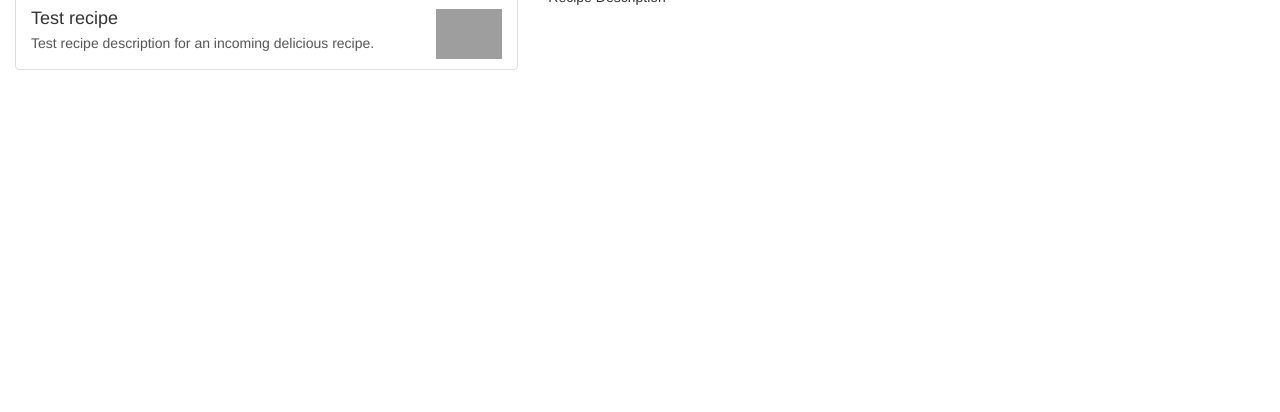
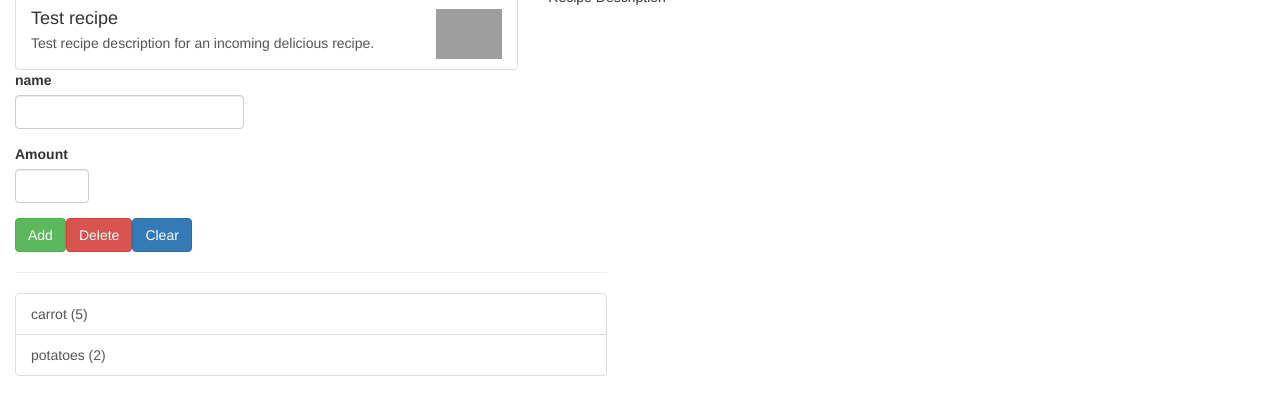
Before and after one commit to Eemelinen/Angular_shoppingList, an Angular app: page / in a window 1280 px wide. Shown: the part 220-632 px from the top of the page. Built offline with nearby package versions, Linux system fonts and the light colour scheme; grey boxes are pictures that could not be loaded.

Commit message:
Project basic setup ready

```diff
--- a/src/app/app.component.html
+++ b/src/app/app.component.html
@@ -1,3 +1,3 @@
 <app-header></app-header>
 <app-recipes class="col-md-12"></app-recipes>
-<!-- <app-shopping-list class="col-sm-7"></app-shopping-list> -->
+<app-shopping-list class="col-sm-7"></app-shopping-list>
--- a/src/app/app.module.ts
+++ b/src/app/app.module.ts
@@ -1,5 +1,6 @@
 import { BrowserModule } from '@angular/platform-browser';
 import { NgModule } from '@angular/core';
+import { FormsModule } from '@angular/forms';
 
 import { AppComponent } from './app.component';
 import { HeaderComponent } from './header/header.component';
@@ -23,6 +24,7 @@
   ],
   imports: [
     BrowserModule,
+    FormsModule,
   ],
   providers: [],
   bootstrap: [AppComponent]
--- /dev/null
+++ b/src/app/shared/ingredient.model.ts
@@ -0,0 +1,3 @@
+export class Ingredient {
+  constructor(public name: string, public amount: number) {}
+}
--- a/src/app/shopping-list/shopping-edit/shopping-edit.component.html
+++ b/src/app/shopping-list/shopping-edit/shopping-edit.component.html
@@ -1 +1,29 @@
-<p>shopping-edit works!</p>
+<div class="row">
+  <div class="col-xs-12">
+    <form>
+
+      <div class="row">
+        <div class="col-sm-5 form-group">
+          <label for="name">name</label>
+          <input type="text" id="name" class="form-control">
+        </div>
+      </div>
+
+      <div class="row">
+        <div class="col-sm-2 form-group">
+          <label for="name">Amount</label>
+          <input type="number" id="amount" class="form-control">
+        </div>
+      </div>
+
+      <div class="row">
+        <div class="col-xs-12">
+          <button class="btn btn-success" type="submit">Add</button>
+          <button class="btn btn-danger" type="button">Delete</button>
+          <button class="btn btn-primary" type="button">Clear</button>
+        </div>
+      </div>
+
+    </form>
+  </div>
+</div>
--- a/src/app/shopping-list/shopping-edit/shopping-edit.component.ts
+++ b/src/app/shopping-list/shopping-edit/shopping-edit.component.ts
@@ -1,15 +1,12 @@
-import { Component, OnInit } from '@angular/core';
+import { Component } from '@angular/core';
 
 @Component({
   selector: 'app-shopping-edit',
   templateUrl: './shopping-edit.component.html',
   styleUrls: ['./shopping-edit.component.css']
 })
-export class ShoppingEditComponent implements OnInit {
+export class ShoppingEditComponent {
 
   constructor() { }
 
-  ngOnInit(): void {
-  }
-
 }
--- a/src/app/shopping-list/shopping-list.component.html
+++ b/src/app/shopping-list/shopping-list.component.html
@@ -1,6 +1,11 @@
-<p>shopping-list works!</p>
-<div class='col-xs-10'>
-  <app-shopping-edit></app-shopping-edit>
-  <hr>
-  <p>The list</p>
+<div class="row">
+  <div class="col-xs-10">
+    <app-shopping-edit></app-shopping-edit>
+    <hr>
+    <ul class="list-group">
+      <a href="" class="list-group-item" style="cursor: pointer" *ngFor="let ingredient of ingredients">
+        {{ ingredient.name }} ({{ ingredient.amount }})
+      </a>
+    </ul>
+  </div>
 </div>
--- a/src/app/shopping-list/shopping-list.component.ts
+++ b/src/app/shopping-list/shopping-list.component.ts
@@ -1,15 +1,17 @@
-import { Component, OnInit } from '@angular/core';
+import { Component } from '@angular/core';
+import { Ingredient } from '../shared/ingredient.model';
 
 @Component({
   selector: 'app-shopping-list',
   templateUrl: './shopping-list.component.html',
   styleUrls: ['./shopping-list.component.css']
 })
-export class ShoppingListComponent implements OnInit {
+export class ShoppingListComponent {
+  ingredients = [
+    new Ingredient('carrot', 5),
+    new Ingredient('potatoes', 2),
+  ];
 
   constructor() { }
 
-  ngOnInit(): void {
-  }
-
 }
```
